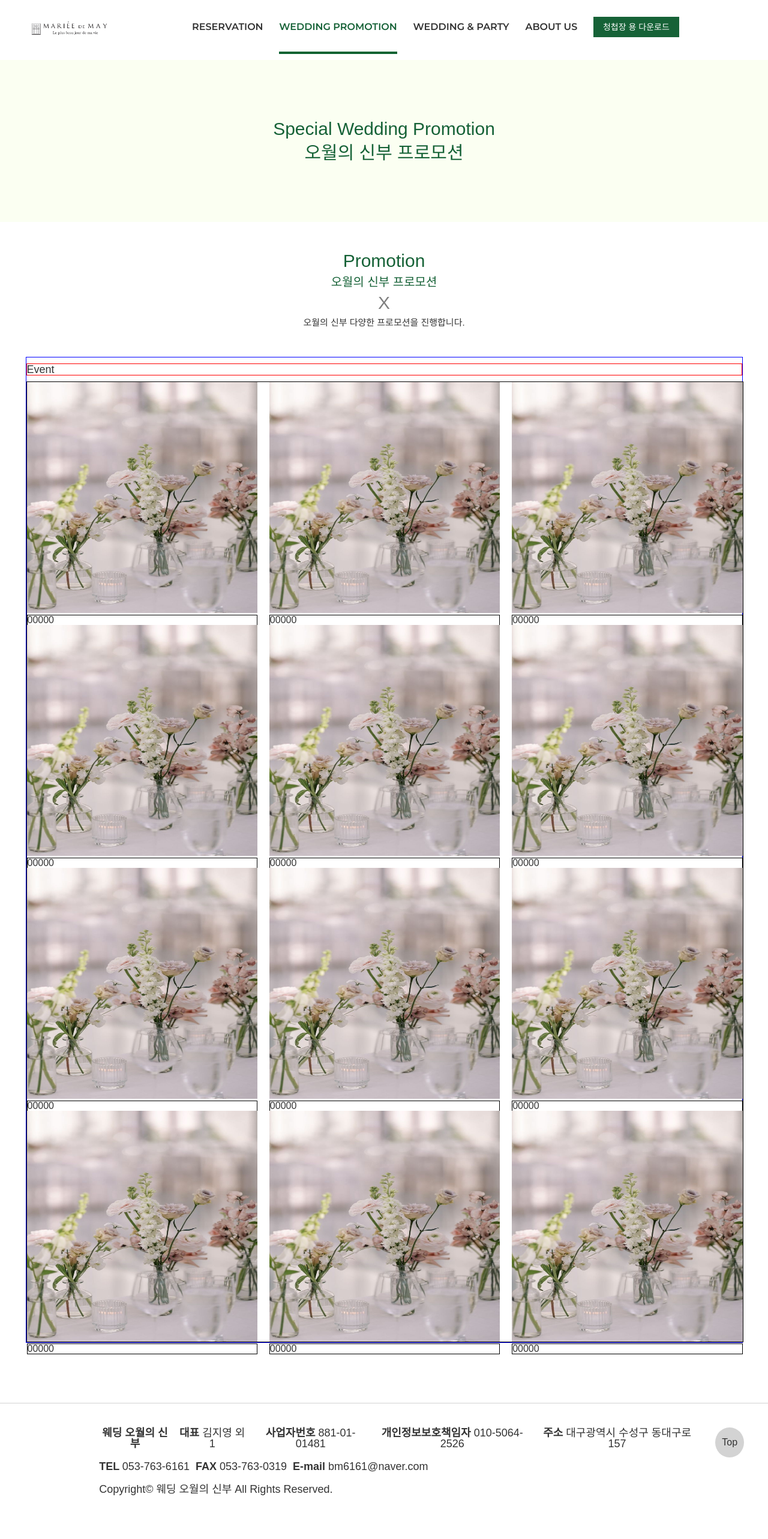
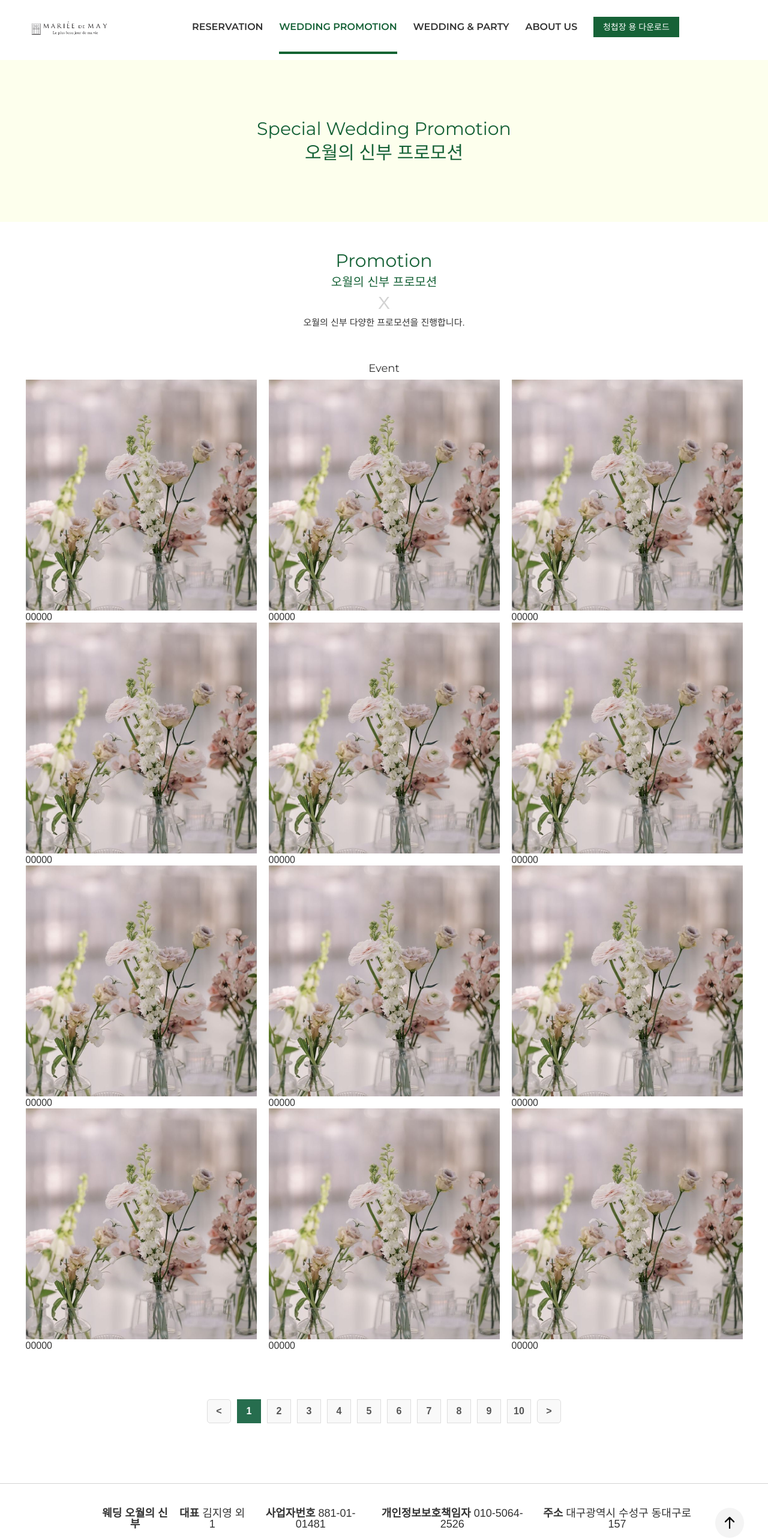
Before and after one commit to wedding-project-web/front, a React (Vite) app: page /wedding-promotion in a window 1280 px wide. Shown: the top 2566 px of the page at 60% size. Before the commit the page ends 2532 px from the top, so only its background shows below. Built offline with nearby package versions, Linux system fonts and the light colour scheme; a web font is replaced by a local one.

Commit message:
wip: 작업중

```diff
--- a/src/components/MainPage/ImgSlide.tsx
+++ b/src/components/MainPage/ImgSlide.tsx
@@ -13,6 +13,7 @@ const SubContainer = styled.div`
   gap: 30px;
   justify-content: center;
   padding: 0px 0px 0px 50px;
+  font-family: "Montserrat", serif;
 `;
 
 const ImgSlideContainer = styled.div`
--- a/src/components/common/Footer.tsx
+++ b/src/components/common/Footer.tsx
@@ -1,5 +1,5 @@
 import styled from "@emotion/styled";
-// import logo from "../../assets/logo/logo.jpg";
+import top from "../../assets/icon/up-arrow.png";
 
 const FooterContainer = styled.div`
   padding: 40px;
@@ -42,15 +42,27 @@ const SubTitle = styled.span`
 const TopClick = styled.div`
   width: 50px;
   height: 50px;
-  background-color: lightgray;
+  background-color: #f4f4f4;
   border-radius: 50%;
   align-items: center;
   display: flex;
   justify-content: center;
   margin-left: auto;
+  cursor: pointer;
 `;
 
+const IconTop = styled.img`
+  width: 20px;
+  height: 20px;
+`;
 const Footer = () => {
+  const handleScrollToTop = () => {
+    window.scrollTo({
+      top: 0,
+      behavior: "smooth",
+    });
+  };
+
   return (
     <FooterContainer>
       <ImgContainer>{/* <img src={logo} alt="Logo" /> */}</ImgContainer>
@@ -92,7 +104,9 @@ const Footer = () => {
           <div>Copyright© 웨딩 오월의 신부 All Rights Reserved.</div>
         </ThirdContentsContainer>
       </ContentsContainer>
-      <TopClick>Top</TopClick>
+      <TopClick onClick={handleScrollToTop}>
+        <IconTop src={top} />
+      </TopClick>
     </FooterContainer>
   );
 };
--- a/src/components/common/Pagination.tsx
+++ b/src/components/common/Pagination.tsx
@@ -1,28 +1,83 @@
-import { useState } from "react";
 import ReactPaginate from "react-paginate";
-import "./Paging.css";
+import styled from "@emotion/styled";
+
+const PaginationContainer = styled.div`
+  .pagination-ul {
+    display: flex;
+    list-style: none;
+    justify-content: center;
+    padding: 0;
+    margin: 20px 0;
+    gap: 10px; /* 페이지 간격 */
+    margin: 100px 0px 0px 0px;
+  }
+
+  .pagination-ul li {
+    display: flex;
+    justify-content: center;
+    align-items: center;
+    width: 40px; /* 버튼 크기 */
+    height: 40px;
+    font-size: 16px;
+    font-family: "Arial", sans-serif;
+    font-weight: bold;
+    cursor: pointer;
+    transition: all 0.3s ease;
+    color: #555;
+    background-color: #f9f9f9;
+    border: 1px solid #ddd;
+  }
+
+  .pagination-ul li:hover {
+    background-color: #266d4e; /* Hover 시 배경색 */
+    color: #fff; /* 글씨 색상 */
+    border-color: #266d4e; /* 테두리 색상 */
+  }
+
+  .pagination-ul li.currentPage {
+    background-color: #266d4e; /* 현재 선택된 페이지 */
+    color: #fff;
+    border-color: #266d4e;
+  }
+
+  .pageLabel-btn {
+    display: flex;
+    justify-content: center;
+    align-items: center;
+    padding: 0 15px; /* '이전', '다음' 버튼 크기 */
+    font-size: 16px;
+    font-weight: bold;
+    cursor: pointer;
+    color: #555;
+    border: 1px solid #ddd;
+    background-color: #f9f9f9;
+    transition: all 0.3s ease;
+    border-radius: 5px; /* 약간 둥근 모서리 */
+  }
+
+  .pageLabel-btn:hover {
+    background-color: #266d4e;
+    color: #fff;
+    border-color: #266d4e;
+  }
+`;
 
 const Pagination = () => {
-  const [page, setPage] = useState(1);
-
-  const handlePageChange = (page: number) => {
-    setPage(page);
-  };
-
   return (
+    <PaginationContainer>
       <ReactPaginate
         pageCount={10}
         pageRangeDisplayed={10}
         marginPagesDisplayed={0}
         breakLabel={""}
-      previousLabel={"이전"}
-      nextLabel={"다음"}
-      onPageChange={changePage}
+        previousLabel={"<"}
+        nextLabel={">"}
         containerClassName={"pagination-ul"}
         activeClassName={"currentPage"}
         previousClassName={"pageLabel-btn"}
         nextClassName={"pageLabel-btn"}
       />
+    </PaginationContainer>
   );
 };
 
--- a/src/pages/AboutUsPage.tsx
+++ b/src/pages/AboutUsPage.tsx
@@ -7,33 +7,80 @@ const TitleContainer = styled.div`
   background-color: #fbfff2;
   margin-top: 100px;
   padding: 100px;
+  text-align: center;
+
+  @media (max-width: 768px) {
+    padding: 50px;
+    margin-top: 50px;
+  }
 `;
 
 const Title = styled.div`
   font-size: 30px;
   color: #166237;
+  font-family: "Montserrat", serif;
+
+  @media (max-width: 768px) {
+    font-size: 24px;
+  }
 `;
 
 const SubContainer = styled.div`
-  /* border: 1px solid black; */
   display: flex;
   flex-direction: column;
   gap: 10px;
   padding: 50px;
+  align-items: center;
+
+  @media (max-width: 768px) {
+    padding: 20px;
+  }
 `;
 
-const IconContainer = styled.div``;
+const IconContainer = styled.div`
+  margin: 0px 0px 30px 0px;
+
+  img {
+    width: 60px;
+    height: 60px;
+
+    @media (max-width: 768px) {
+      width: 40px;
+      height: 40px;
+    }
+  }
+`;
+
 const FirstContent = styled.div`
   color: #166237;
   font-size: 20px;
+  text-align: center;
+
+  @media (max-width: 768px) {
+    font-size: 18px;
+  }
 `;
 
 const SecondContent = styled.div`
   color: #166237;
   font-size: 30px;
+  font-family: "Montserrat", serif;
+  text-align: center;
+
+  @media (max-width: 768px) {
+    font-size: 24px;
+  }
 `;
+
 const ThirdContent = styled.div`
   font-size: 18px;
+  line-height: 30px;
+  text-align: center;
+
+  @media (max-width: 768px) {
+    font-size: 16px;
+    line-height: 24px;
+  }
 `;
 
 const AboutUsPage = () => {
@@ -44,7 +91,7 @@ const AboutUsPage = () => {
       </TitleContainer>
       <SubContainer>
         <IconContainer>
-          <img src={quotes} />
+          <img src={quotes} alt="Quotes Icon" />
         </IconContainer>
         <FirstContent>새로운 웨딩 문화의 시작</FirstContent>
         <SecondContent>New Wedding Culture</SecondContent>
--- a/src/pages/SpecialWeddingPromotion.tsx
+++ b/src/pages/SpecialWeddingPromotion.tsx
@@ -1,85 +1,180 @@
 import styled from "@emotion/styled";
 import first from "../assets/image/first.jpg";
 import { useNavigate } from "react-router-dom";
+import Pagination from "../components/common/Pagination";
 
 const PageContainer = styled.div`
   padding: 0px 0px 100px 0px;
 `;
+
 const TitleContainer = styled.div`
-  background-color: #fbfff2;
+  background-color: #fdffed;
   margin-top: 100px;
   padding: 100px;
   display: flex;
   flex-direction: column;
   gap: 10px;
+
+  @media (max-width: 768px) {
+    padding: 50px;
+    margin-top: 50px;
+  }
 `;
 
 const Title = styled.div`
   font-size: 30px;
   color: #166237;
+  font-family: "Montserrat", serif;
+
+  @media (max-width: 768px) {
+    font-size: 24px;
+  }
+
+  @media (max-width: 480px) {
+    font-size: 20px;
+  }
 `;
 
 const SubContainer = styled.div`
-  /* border: 1px solid black; */
   display: flex;
   flex-direction: column;
   gap: 10px;
   padding: 50px;
+
+  @media (max-width: 768px) {
+    padding: 30px;
+  }
+
+  @media (max-width: 480px) {
+    padding: 20px;
+  }
 `;
 
 const FirstContent = styled.div`
   color: #166237;
   font-size: 30px;
+  font-family: "Montserrat", serif;
+
+  @media (max-width: 768px) {
+    font-size: 24px;
+  }
+
+  @media (max-width: 480px) {
+    font-size: 20px;
+  }
 `;
 
 const SecondContent = styled.div`
   color: #166237;
   font-size: 20px;
+
+  @media (max-width: 768px) {
+    font-size: 18px;
+  }
+
+  @media (max-width: 480px) {
+    font-size: 16px;
+  }
 `;
+
 const ThirdContent = styled.div`
   font-size: 15px;
+
+  @media (max-width: 768px) {
+    font-size: 14px;
+  }
+
+  @media (max-width: 480px) {
+    font-size: 12px;
+  }
 `;
 
 const EventsContainer = styled.div`
-  border: 1px solid blue;
   width: 1195px;
   margin: 0 auto;
+
+  @media (max-width: 1200px) {
+    width: 90%;
+  }
+
+  @media (max-width: 768px) {
+    width: 100%;
+  }
 `;
 
 const Event = styled.div`
-  border: 1px solid red;
-  display: flex;
   font-size: 18px;
-  margin: 10px 0px 10px 0px;
+  margin: 10px 0px;
+  font-family: "Montserrat", serif;
+
+  @media (max-width: 768px) {
+    font-size: 16px;
+  }
+
+  @media (max-width: 480px) {
+    font-size: 14px;
+  }
 `;
 
 const ImagesContainer = styled.div`
   display: grid;
   grid-template-columns: repeat(3, 1fr);
   gap: 20px;
-  border: 1px solid black;
-  width: 1195px;
+  width: 100%;
+
+  @media (max-width: 768px) {
+    grid-template-columns: repeat(2, 1fr);
+  }
+
+  @media (max-width: 480px) {
+    grid-template-columns: 1fr;
+  }
 `;
 
 const ImgContainer = styled.div`
   height: 385px;
+
+  @media (max-width: 768px) {
+    height: 300px;
+  }
+
+  @media (max-width: 480px) {
+    height: 250px;
+  }
 `;
 
 const Img = styled.img`
   width: 100%;
   height: 100%;
+  object-fit: cover;
 `;
 
 const ImageTitle = styled.div`
-  border: 1px solid black;
   display: flex;
   justify-content: start;
+
+  @media (max-width: 768px) {
+    font-size: 14px;
+  }
+
+  @media (max-width: 480px) {
+    font-size: 12px;
+  }
 `;
 
 const Icon = styled.div`
-  color: gray;
+  color: lightgray;
   font-size: 30px;
+
+  @media (max-width: 768px) {
+    font-size: 24px;
+  }
+
+  @media (max-width: 480px) {
+    font-size: 20px;
+  }
 `;
+
 const SpecialWeddingPromotion = () => {
   const navigate = useNavigate();
 
@@ -98,56 +193,18 @@ const SpecialWeddingPromotion = () => {
       <EventsContainer>
         <Event>Event</Event>
         <ImagesContainer>
-          <ImgContainer onClick={() => navigate("/wedding-promotion-detail")}>
-            <Img src={first} />
-            <ImageTitle>00000</ImageTitle>
-          </ImgContainer>
-          <ImgContainer>
-            <Img src={first} />
-            <ImageTitle>00000</ImageTitle>
-          </ImgContainer>
-          <ImgContainer>
-            <Img src={first} />
-            <ImageTitle>00000</ImageTitle>
-          </ImgContainer>
-          <ImgContainer>
-            <Img src={first} />
-            <ImageTitle>00000</ImageTitle>
-          </ImgContainer>
-          <ImgContainer>
-            <Img src={first} />
-            <ImageTitle>00000</ImageTitle>
-          </ImgContainer>
-          <ImgContainer>
-            <Img src={first} />
-            <ImageTitle>00000</ImageTitle>
-          </ImgContainer>
-          <ImgContainer>
-            <Img src={first} />
-            <ImageTitle>00000</ImageTitle>
-          </ImgContainer>
-          <ImgContainer>
-            <Img src={first} />
-            <ImageTitle>00000</ImageTitle>
-          </ImgContainer>
-          <ImgContainer>
-            <Img src={first} />
-            <ImageTitle>00000</ImageTitle>
-          </ImgContainer>
-          <ImgContainer>
-            <Img src={first} />
-            <ImageTitle>00000</ImageTitle>
-          </ImgContainer>
-          <ImgContainer>
-            <Img src={first} />
-            <ImageTitle>00000</ImageTitle>
-          </ImgContainer>
-          <ImgContainer>
-            <Img src={first} />
-            <ImageTitle>00000</ImageTitle>
-          </ImgContainer>
+          {Array.from({ length: 12 }).map((_, index) => (
+            <ImgContainer
+              key={index}
+              onClick={() => navigate("/wedding-promotion-detail")}
+            >
+              <Img src={first} />
+              <ImageTitle>00000</ImageTitle>
+            </ImgContainer>
+          ))}
         </ImagesContainer>
       </EventsContainer>
+      <Pagination />
     </PageContainer>
   );
 };
--- a/src/pages/SpecialWeddingPromotionDetailPage.tsx
+++ b/src/pages/SpecialWeddingPromotionDetailPage.tsx
@@ -1,29 +1,150 @@
 import styled from "@emotion/styled";
 import first from "../assets/image/first.jpg";
+import { useNavigate } from "react-router-dom";
 
 const PageContainer = styled.div`
-  padding: 100px 0px 100px 0px;
+  padding: 150px 0px 0px 0px;
+  display: flex;
+  flex-direction: column;
+  align-items: center;
+
+  @media (max-width: 768px) {
+    padding: 100px 0px 0px 0px;
+  }
+`;
+
+const Event = styled.div`
+  font-size: 18px;
+  margin: 10px 0px 10px 0px;
+  font-family: "Montserrat", serif;
+  text-align: center;
+
+  @media (max-width: 768px) {
+    font-size: 16px;
+  }
+`;
+
+const SubTitle = styled.div`
+  font-size: 20px;
+  font-family: "Montserrat", serif;
+  margin: 30px 0px 50px 0px;
+  text-align: center;
+
+  @media (max-width: 768px) {
+    font-size: 18px;
+    margin: 20px 0px 30px 0px;
+  }
 `;
 
 const ImgContainer = styled.div`
   width: 870px;
   height: 870px;
-  margin: 0 auto;
+
+  @media (max-width: 1024px) {
+    width: 600px;
+    height: 600px;
+  }
+
+  @media (max-width: 768px) {
+    width: 100%;
+    height: auto;
+  }
 `;
 
 const Img = styled.img`
   width: 100%;
   height: 100%;
+  object-fit: cover;
+
+  @media (max-width: 768px) {
+    object-fit: contain;
+  }
+`;
+
+const KakaoContainer = styled.div`
+  display: flex;
+  justify-content: center;
+`;
+
+const KakaoButton = styled.a`
+  display: inline-block;
+  text-decoration: none;
+  background-color: #ffeb00; /* 카카오톡 기본 노란색 */
+  color: #000; /* 글씨는 검은색 */
+  padding: 15px 30px; /* 버튼 크기 */
+  font-size: 15px; /* 글씨 크기 */
+  font-weight: bold;
+  box-shadow: 0px 4px 6px rgba(0, 0, 0, 0.1); /* 버튼 그림자 */
+  text-align: center;
+  transition: all 0.3s ease;
+  margin: 50px 0px 0px 0px;
+  cursor: pointer;
+  width: 200px;
+
+  &:hover {
+    background-color: #ffd700; /* 살짝 더 진한 노란색 */
+    box-shadow: 0px 6px 10px rgba(0, 0, 0, 0.15); /* hover 시 그림자 강조 */
+  }
+
+  @media (max-width: 768px) {
+    width: 150px;
+    font-size: 14px;
+    padding: 10px 20px;
+  }
+`;
+
+const List = styled.div`
+  background-color: #166237;
+  color: white;
+  width: 80px;
+  padding: 10px;
+  margin: 30px 0px 0px 0px;
+  text-align: center;
+  cursor: pointer;
+
+  @media (max-width: 768px) {
+    width: 70px;
+    padding: 8px;
+    font-size: 14px;
+  }
+`;
+
+const Container = styled.div`
+  width: 870px;
+  display: flex;
+  flex-direction: column;
+  justify-content: center;
+  margin: 0 auto;
+  padding: 0px 0px 20px 0px;
+
+  @media (max-width: 1024px) {
+    width: 600px;
+  }
+
+  @media (max-width: 768px) {
+    width: 100%;
+    padding: 0 20px;
+  }
 `;
 
 const SpecialWeddingPromotionDetailPage = () => {
+  const navigate = useNavigate();
+
   return (
     <PageContainer>
-      <div>Event</div>
-      <div>2026년 3월 예식 예약 상담 open</div>
-      <ImgContainer>
-        <Img src={first} />
-      </ImgContainer>
+      <Container>
+        <Event>Event</Event>
+        <SubTitle>2026년 3월 예식 예약 상담 open</SubTitle>
+        <ImgContainer>
+          <Img src={first} />
+        </ImgContainer>
+        <KakaoContainer>
+          <KakaoButton target="_blank" rel="noopener noreferrer">
+            카카오톡 상담하기
+          </KakaoButton>
+        </KakaoContainer>
+        <List onClick={() => navigate("/wedding-promotion")}>목록</List>
+      </Container>
     </PageContainer>
   );
 };
--- a/src/pages/WeddingAndPartyPage.tsx
+++ b/src/pages/WeddingAndPartyPage.tsx
@@ -18,19 +18,20 @@ const ImgContainer = styled.div`
   display: flex;
   justify-content: center; /* 이미지 중앙 정렬 */
   align-items: center; /* 세로 중앙 정렬 */
-  /* width: 100%; 부모 컨테이너의 너비에 맞춤 */
-  min-height: 100vdh;
+  width: 100%;
+  height: 100dvh;
 `;
 
 const MainImg = styled.img`
   width: 100%;
   height: 100%;
-  object-fit: contain;
+  object-fit: cover;
 `;
 
 const SubTitle = styled.div`
   font-size: 50px;
   margin: 50px 0px 0px 0px;
+  font-family: "Montserrat", serif;
 `;
 const ContentsContainer = styled.div`
   display: flex;
@@ -51,27 +52,26 @@ const SubContainer = styled.div`
   gap: 30px;
   justify-content: center;
   padding: 0px 0px 0px 50px;
-  /* border: 1px solid black; */
+  font-family: "Montserrat", serif;
 `;
 
 const ImgSlideContainer = styled.div`
   display: flex;
   width: 100%;
   margin: 50px 0px 0px 0px;
-  /* border: 1px solid black; */
 `;
 
 const ImgGalleryContainer = styled.div`
   font-size: 50px;
   width: 70%;
-  /* border: 1px solid black; */
 `;
 const GalleryContentsContainer = styled.div`
   font-size: 25px;
   display: flex;
   flex-direction: column;
   gap: 30px;
-  /* border: 1px solid black; */
+  align-items: flex-start;
+  margin: 30px 0px 0px 0px;
 `;
 
 const GalleryContents = styled.div`
@@ -98,6 +98,7 @@ const ArrowContainer = styled.div`
   display: flex;
   gap: 30px;
   justify-content: center;
+  margin: 50px 0px 0px 0px;
 `;
 
 const LeftArrow = styled.div`
```
Also changed, not shown: src/components/AboutUs/MusicWedding.tsx (+7 -6 lines), src/components/AboutUs/WeddingStory.tsx (+5 -6 lines), src/pages/ReservationPage.tsx (+17 -12 lines), src/assets/icon/up-arrow.png (added). Lines whose indentation alone changed are shown as unchanged.
